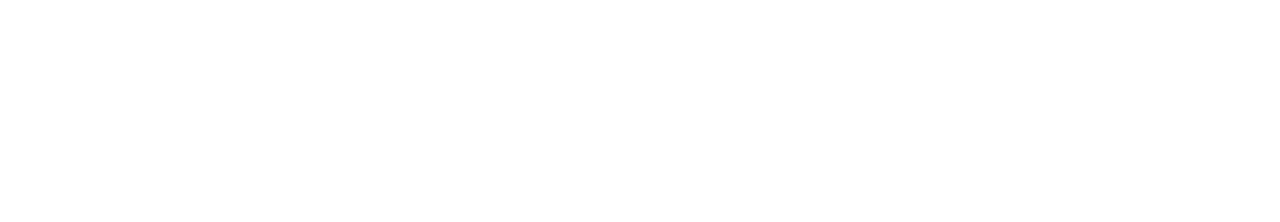
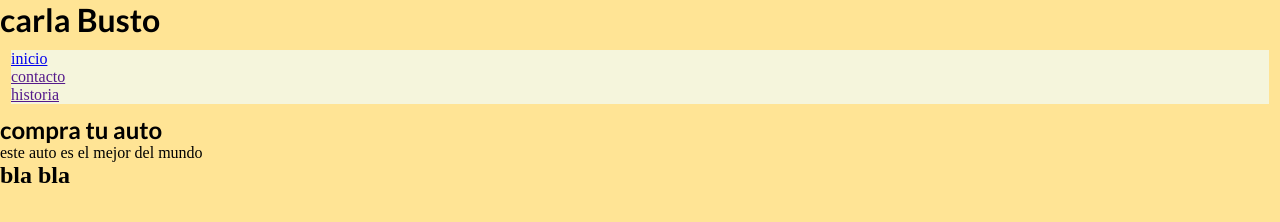
Before and after one commit to DiogoFerreyra0/CarlaBusto, a website: page index.html in a window 1280 px wide. Drawn offline with Linux system fonts and the light colour scheme.

Commit message:
agregado de estructura basica y selaccionde colores para la web

```diff
--- a/index.html
+++ b/index.html
@@ -6,6 +6,7 @@
     <link rel="preconnect" href="https://fonts.googleapis.com">
     <link rel="preconnect" href="https://fonts.gstatic.com" crossorigin>
     <link href="https://fonts.googleapis.com/css2?family=Lato:ital,wght@0,100;0,300;0,400;0,700;0,900;1,100;1,300;1,400;1,700;1,900&display=swap" rel="stylesheet">
+    <link rel="stylesheet" href="./css/style.css">
     <meta name="description" content="Hola soy carla este es mi sitio de asecoria personal">
 
     <title>Carla Busto - inicio</title>
@@ -13,16 +14,34 @@
 <body>
 
     <header>
+            <h1>carla Busto</h1>
+
+            <nav>
+
+                <ul>
+
+                    <li><a href="./index.html">inicio</a></li>
+
+                    <li><a href="">contacto</a></li>
+
+                    <li><a href="">historia</a></li>
+
+                </ul>
+
+            </nav>
 
     </header>
 
 
     <section>
 
+        <h1>compra tu auto</h1>
+        <p>este auto es el mejor del mundo</p>
+
     </section>
 
     <footer>
-
+        <h2>bla bla</h2>
     </footer>
 </body>
 </html>
--- a/scss/style.scss
+++ b/scss/style.scss
@@ -0,0 +1,40 @@
+* {
+    margin: 0;
+    padding: 0;
+}
+
+$color-principal: #FFE495;
+$color-secundario: #1111;
+
+
+
+
+body {
+    background-color: $color-principal;
+}
+
+h1 {
+    font-family: "Lato", sans-serif;
+}
+
+header {
+
+
+    nav {
+        margin: 10px;
+        padding: 1px;
+
+        ul {
+
+           background-color: beige;
+
+           li {
+            list-style: none;
+
+           }
+
+        }
+
+    }
+
+}
```
Also changed, not shown: package.json (added, +11 -0 lines), css/style.css (added), 1 other file.
